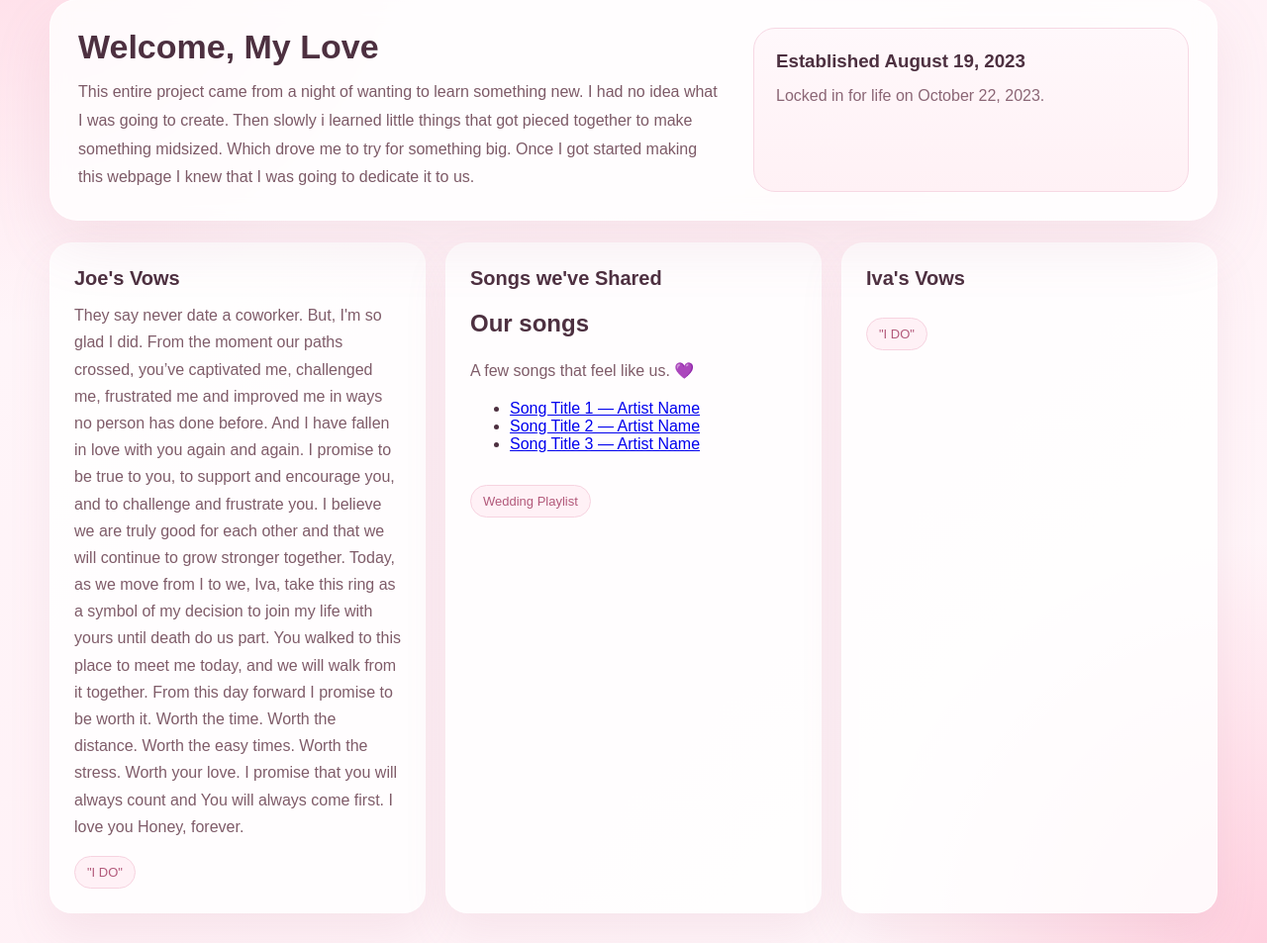
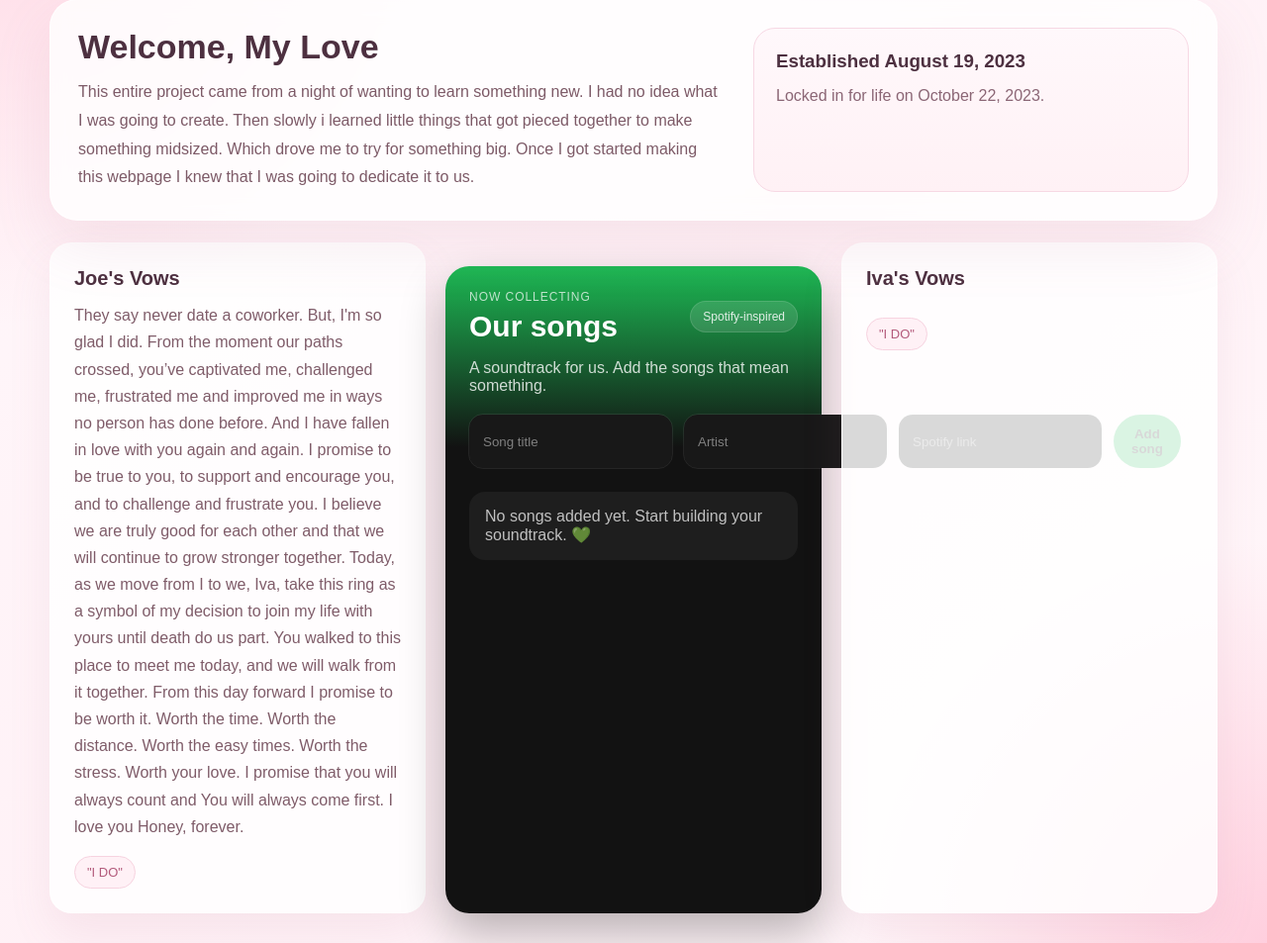
Before and after one commit to josephwaynek2000-alt/login_project, a Flask app: page /dashboard in a window 1280 px wide. Shown: the part 145-1098 px from the top of the page at 99% size. Run offline with Flask 3, Linux system fonts and the light colour scheme; the visitor is signed in with stand-in values (Sample User, id 1).

Commit message:
updates to dashboard

```diff
--- a/templates/dashboard.html
+++ b/templates/dashboard.html
@@ -237,6 +237,164 @@
 }
 
     </style>
+
+    <style>
+.spotify-card {
+    background: linear-gradient(180deg, #1db954 0%, #121212 28%, #121212 100%);
+    border-radius: 24px;
+    padding: 24px;
+    color: white;
+    box-shadow: 0 20px 45px rgba(0, 0, 0, 0.28);
+    margin-top: 24px;
+}
+
+.spotify-header {
+    display: flex;
+    justify-content: space-between;
+    align-items: center;
+    gap: 16px;
+    margin-bottom: 10px;
+    flex-wrap: wrap;
+}
+
+.spotify-label {
+    margin: 0 0 6px;
+    font-size: 12px;
+    text-transform: uppercase;
+    letter-spacing: 0.08em;
+    color: rgba(255,255,255,0.72);
+}
+
+.spotify-header h2 {
+    margin: 0;
+    font-size: 30px;
+    font-weight: 800;
+}
+
+.spotify-badge {
+    background: rgba(255,255,255,0.12);
+    border: 1px solid rgba(255,255,255,0.12);
+    border-radius: 999px;
+    padding: 8px 12px;
+    font-size: 12px;
+    color: rgba(255,255,255,0.85);
+}
+
+.spotify-subtext {
+    color: rgba(255,255,255,0.8);
+    margin-bottom: 20px;
+}
+
+.song-form {
+    display: grid;
+    grid-template-columns: 1fr 1fr 1.4fr auto;
+    gap: 12px;
+    margin-bottom: 24px;
+}
+
+.song-form input {
+    border: none;
+    border-radius: 14px;
+    padding: 12px 14px;
+    background: #181818;
+    color: white;
+    outline: 1px solid rgba(255,255,255,0.08);
+}
+
+.song-form input::placeholder {
+    color: rgba(255,255,255,0.45);
+}
+
+.song-form button {
+    border: none;
+    border-radius: 999px;
+    padding: 12px 18px;
+    font-weight: 700;
+    background: #1db954;
+    color: #121212;
+    cursor: pointer;
+}
+
+.song-form button:hover {
+    filter: brightness(1.06);
+}
+
+.songs-list {
+    display: grid;
+    gap: 10px;
+}
+
+.song-row {
+    display: grid;
+    grid-template-columns: 56px 1fr auto;
+    align-items: center;
+    gap: 14px;
+    text-decoration: none;
+    color: white;
+    background: rgba(255,255,255,0.05);
+    border-radius: 16px;
+    padding: 12px;
+    transition: background 0.18s ease, transform 0.18s ease;
+}
+
+.song-row:hover {
+    background: rgba(255,255,255,0.1);
+    transform: translateY(-1px);
+}
+
+.song-cover {
+    width: 56px;
+    height: 56px;
+    border-radius: 12px;
+    background: linear-gradient(135deg, #1db954, #168f43);
+    display: flex;
+    align-items: center;
+    justify-content: center;
+    font-size: 22px;
+    font-weight: bold;
+    color: white;
+}
+
+.song-info {
+    min-width: 0;
+}
+
+.song-title {
+    font-weight: 700;
+    font-size: 15px;
+    white-space: nowrap;
+    overflow: hidden;
+    text-overflow: ellipsis;
+}
+
+.song-artist {
+    color: rgba(255,255,255,0.72);
+    font-size: 13px;
+    margin-top: 4px;
+}
+
+.song-action {
+    font-size: 13px;
+    font-weight: 700;
+    color: #1db954;
+    background: rgba(29,185,84,0.12);
+    border-radius: 999px;
+    padding: 8px 12px;
+}
+
+.no-songs {
+    color: rgba(255,255,255,0.72);
+    background: rgba(255,255,255,0.05);
+    border-radius: 16px;
+    padding: 16px;
+}
+
+@media (max-width: 900px) {
+    .song-form {
+        grid-template-columns: 1fr;
+    }
+}
+    </style>
 </head>
 <body>
     <div class="app">
@@ -289,34 +447,44 @@
                 <div class="tag">"I DO"</div>
             </div>
 
-            <div class="card">
-                <h3>Songs we've Shared</h3>
-                <p>
-                    <div class="songs-card">
-    <h2>Our songs</h2>
-    <p>A few songs that feel like us. 💜</p>
-
-                    <ul class="songs-list">
-                        <li>
-                            <a href="https://open.spotify.com/track/YOUR_TRACK_ID_1" target="_blank">
-                                Song Title 1 — Artist Name
-                            </a>
-                        </li>
-                        <li>
-                            <a href="https://open.spotify.com/track/YOUR_TRACK_ID_2" target="_blank">
-                                Song Title 2 — Artist Name
-                            </a>
-                        </li>
-                        <li>
-                            <a href="https://open.spotify.com/track/YOUR_TRACK_ID_3" target="_blank">
-                                Song Title 3 — Artist Name
-                            </a>
-                        </li>
-                    </ul>
+            <div class="spotify-card">
+                <div class="spotify-header">
+                    <div>
+                        <p class="spotify-label">Now collecting</p>
+                        <h2>Our songs</h2>
+                    </div>
+                    <div class="spotify-badge">Spotify-inspired</div>
                 </div>
 
-                </p>
-                <div class="tag">Wedding Playlist</div>
+                <p class="spotify-subtext">A soundtrack for us. Add the songs that mean something.</p>
+
+                <form method="POST" action="{{ url_for('add_song') }}" class="song-form">
+                    <input type="text" name="title" placeholder="Song title" required>
+                    <input type="text" name="artist" placeholder="Artist" required>
+                    <input type="url" name="spotify_link" placeholder="Spotify link" required>
+                    <button type="submit">Add song</button>
+                </form>
+
+                <div class="songs-list">
+                    {% if songs %}
+                        {% for song in songs %}
+                            <a class="song-row" href="{{ song.spotify_link }}" target="_blank">
+                                <div class="song-cover">
+                                    <span>♪</span>
+                                </div>
+                                <div class="song-info">
+                                    <div class="song-title">{{ song.title }}</div>
+                                    <div class="song-artist">{{ song.artist }}</div>
+                                </div>
+                                <div class="song-action">Play</div>
+                            </a>
+                        {% endfor %}
+                    {% else %}
+                        <div class="no-songs">
+                            No songs added yet. Start building your soundtrack. 💚
+                        </div>
+                    {% endif %}
+                </div>
             </div>
 
             <div class="card">
```
